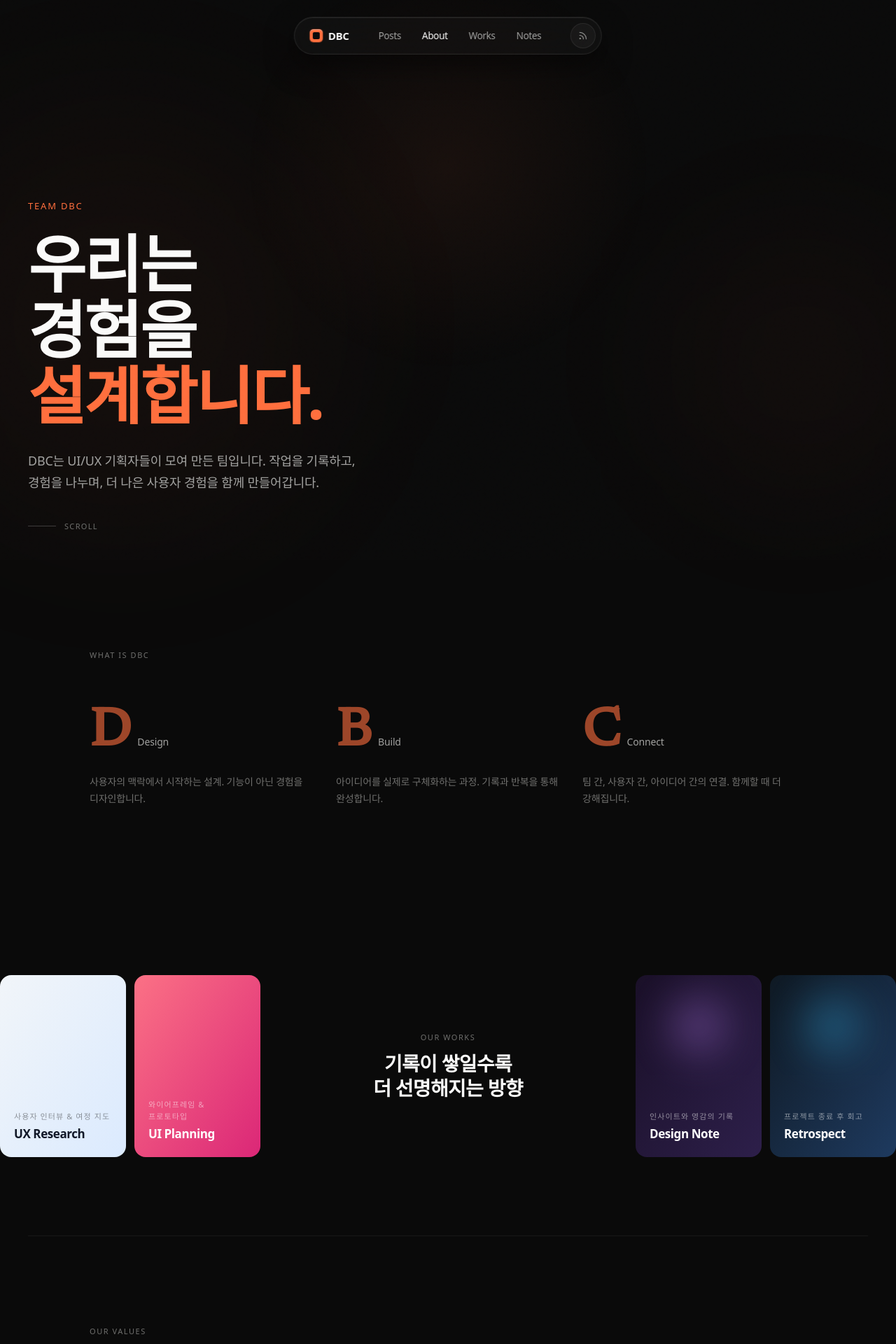
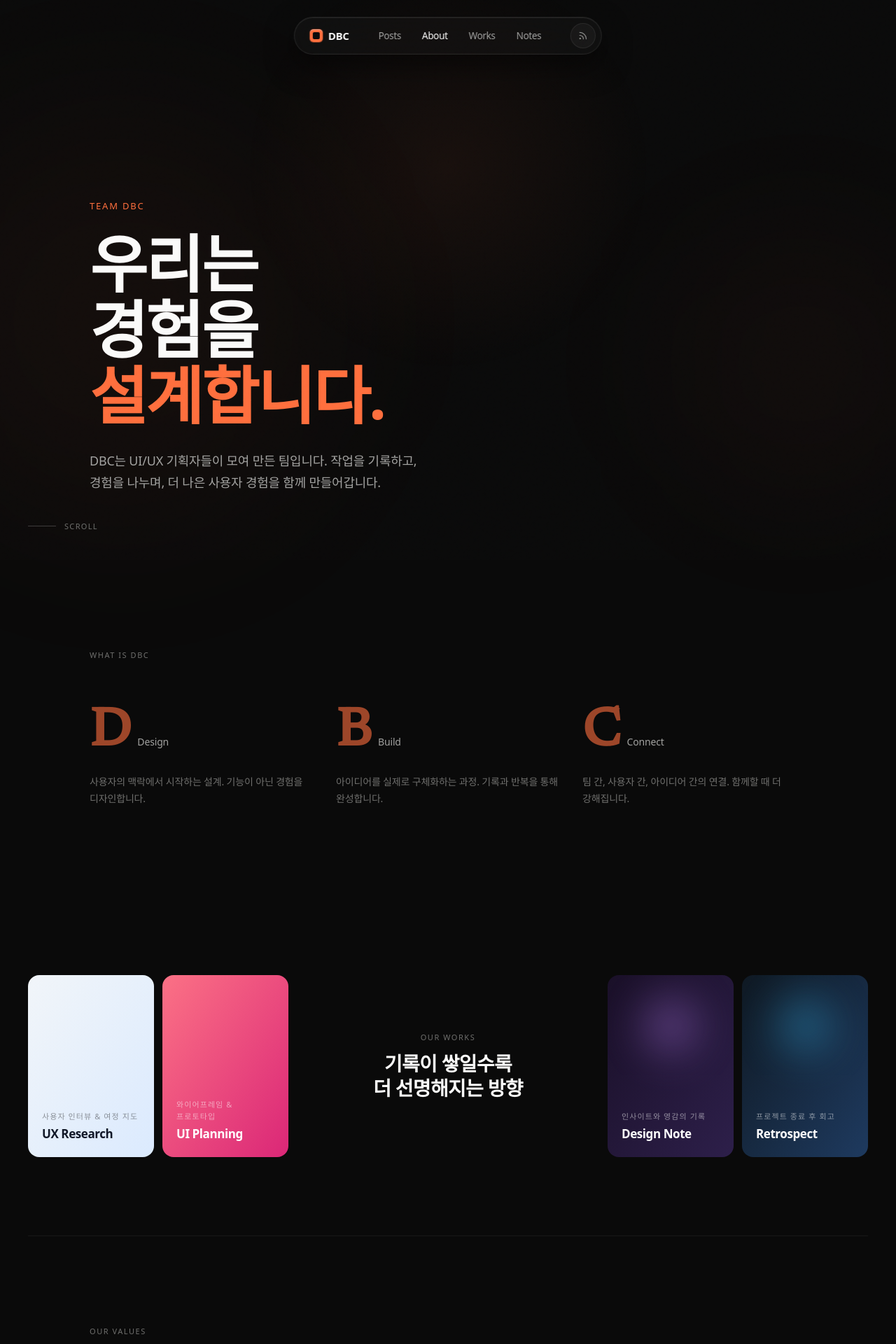
Before and after one commit to helloa1109/wiki, a Next.js app in the folder apps/web/: page /about in a window 1280 px wide. Shown: the top 1920 px of the page at 70% size. Built offline with nearby package versions, Linux system fonts and the light colour scheme; a web font is replaced by a local one.

Commit message:
style(web): align About page horizontal padding consistently across all sections
Co-Authored-By: Claude Sonnet 4.6 <noreply@anthropic.com>

```diff
--- a/apps/web/src/app/about/page.tsx
+++ b/apps/web/src/app/about/page.tsx
@@ -50,7 +50,7 @@ export default function AboutPage() {
             <div className="absolute right-[-5%] top-[40%] h-[400px] w-[400px] rounded-full bg-brand/[0.03] blur-[100px]" />
           </div>
 
-          <div className="relative z-10 max-w-5xl">
+          <div className="relative z-10 mx-auto max-w-5xl w-full">
             <p
               className="mb-6 text-[13px] font-medium uppercase tracking-[0.14em] text-brand opacity-0 animate-fade-up"
               style={{ animationDelay: '200ms' }}
--- a/apps/web/src/components/about/SlideFromSides.tsx
+++ b/apps/web/src/components/about/SlideFromSides.tsx
@@ -58,7 +58,7 @@ export function SlideFromSides() {
   }, [])
 
   return (
-    <div ref={ref} className="relative overflow-hidden py-28">
+    <div ref={ref} className="relative overflow-hidden px-10 py-28 max-md:px-6">
       <div className="flex items-center justify-between">
 
         {/* 왼쪽 카드 그룹 */}
```
